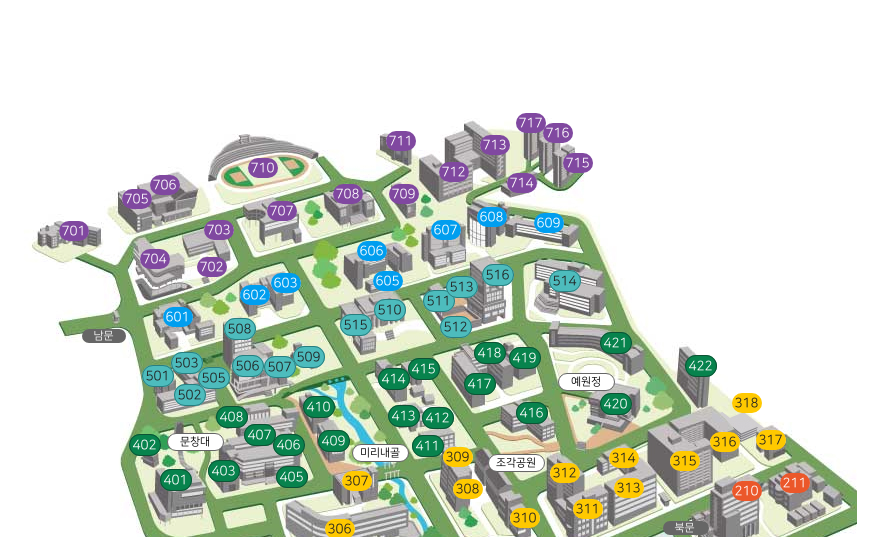
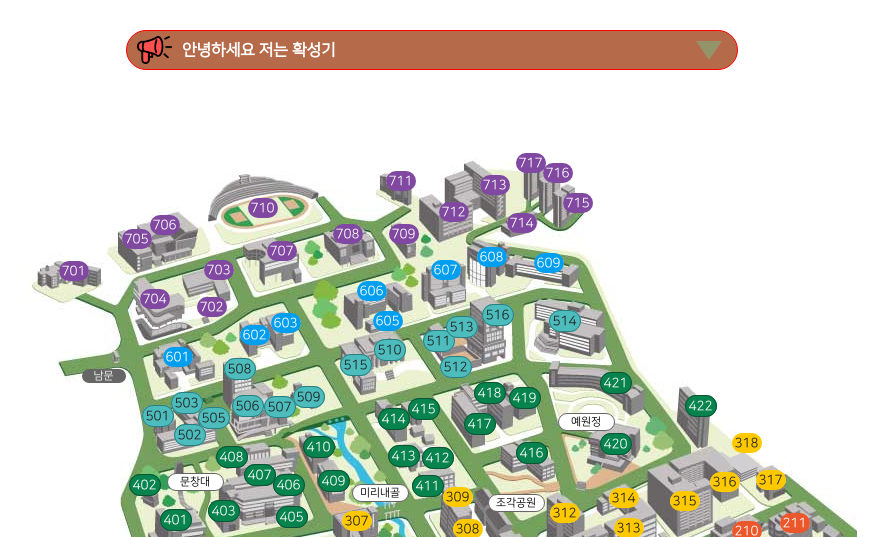
Before and after one commit to PnuLikelion8th/E-Moboo, a Django app: page / in a window 1280 px wide. Shown: the part 70-607 px from the top of the page, without its empty margins (208-1096 px from the left). Run offline with Django 3.2, Linux system fonts and the light colour scheme; data that the repository does not hold is empty; parts of the project's set-up code (start-up, migrations or seed data) failed here and were passed over.

Commit message:
[추가] 확성기 프로토타입 완성

```diff
--- a/pnumap/map/forms.py
+++ b/pnumap/map/forms.py
@@ -14,3 +14,6 @@ class BlogForm(forms.ModelForm):
     class Meta:
         model = Blog
         fields = ('title', 'body',)
+
+
+# class Graffiti(forms.ModelForm):
--- a/pnumap/map/static/css/base.css
+++ b/pnumap/map/static/css/base.css
@@ -335,3 +335,85 @@ footer{
 .show{
     display: inline-block;
 }
+.speaker_container{
+    position: sticky;
+    top: 100px;
+    z-index: 100;
+}
+.speaker{
+    position: relative;
+    max-width: 600px;
+    margin: 0 auto;
+    border: 1px solid red;
+    background: red;
+    padding: 5px;
+    border-radius: 25px;
+    animation: change_bg 5s 0s infinite ease-in forwards alternate;
+}
+@keyframes change_bg{
+    0% {
+        background: red;
+    }
+    25% {
+        background: blue;
+    }
+    50% {
+        background: yellow;
+    }
+    75%{
+        background: purple;
+    }
+    100%{
+        background: green;
+    }
+}
+.speaker>img{
+    width: 35px;
+    vertical-align: middle;
+    margin-right: 10px;
+    margin-left: 5px;
+    /* display: flex; */
+    /* align-items: c; */
+}
+.speaker_content{
+    display: inline-block;
+    width: 515px;
+    color: white;
+    font-weight: 600;
+    text-overflow: ellipsis;
+    overflow:hidden;
+    white-space:nowrap;
+    word-wrap:break-word;
+    vertical-align:middle;
+}
+
+.tri{
+    width: 0px;
+    height: 0px;
+    /* border-bottom:13px solid none; */
+    /* border-top: blue; */
+    border-right: 13px solid transparent;
+    border-left: 13px solid  transparent;
+    position: absolute;
+    top:10px;
+    right: 15px;
+    animation: change_bg_tri 5s 0s infinite ease-in forwards alternate;
+}
+
+@keyframes change_bg_tri{
+    0% {
+        border-top: 19px solid green;
+    }
+    25% {
+        border-top: 19px solid red;
+    }
+    50% {
+        border-top: 19px solid blue;
+    }
+    75%{
+        border-top: 19px solid yellow;
+    }
+    100%{
+        border-top: 19px solid purple;
+    }
+}
--- a/pnumap/map/static/js/main.js
+++ b/pnumap/map/static/js/main.js
@@ -15,7 +15,7 @@ for(let i=0; i < btn.length; i++){
             building_id = target_btn.parentElement.querySelector('.num').innerHTML;
             console.log(building_id)
             target_btn.className = "blind_active"
-            target_btn.innerHTML += "<a class='coursebtn' href='"+"/building/"+building_id+"'"+">강의 둘러보기</a>";
+            target_btn.innerHTML += "<a class='coursebtn' href='"+"/building/"+building_id+"'"+">건물 둘러보기</a>";
 
             console.log(target_btn)
 
--- a/pnumap/templates/base.html
+++ b/pnumap/templates/base.html
@@ -97,23 +97,16 @@
             </div>
 
             {%endfor%}
-            <!-- <div class="small_menu_list">검색</div> -->
 
-            <!-- <div class="small_menu_list">내브에는</div> -->
-            <!-- <div class="small_menu_list">뭘넣을까유</div> -->
-            <!-- <div class="score_container">
-                <div class="score_up">👍</div>
-                <div class="score_down">👎</div>
-                <div class="score_reason">
-
-                </div>
-            </div> -->
         </div>
+    </section>
+    <section class="speaker_container">
+        <div class="speaker"><img src="{% static 'image/speaker_icon.png' %}"><span class="speaker_content">안녕하세요 저는 확성기</span> <div class="tri"></div></div>
     </section>
     <div id="base_container_wrapper">
 
+        <section id="base_container">
 
-        <section id="base_container">
             {% block content %}
 
             {% endblock %}
```
Also changed, not shown: pnumap/map/static/image/speaker_icon.png (added).
